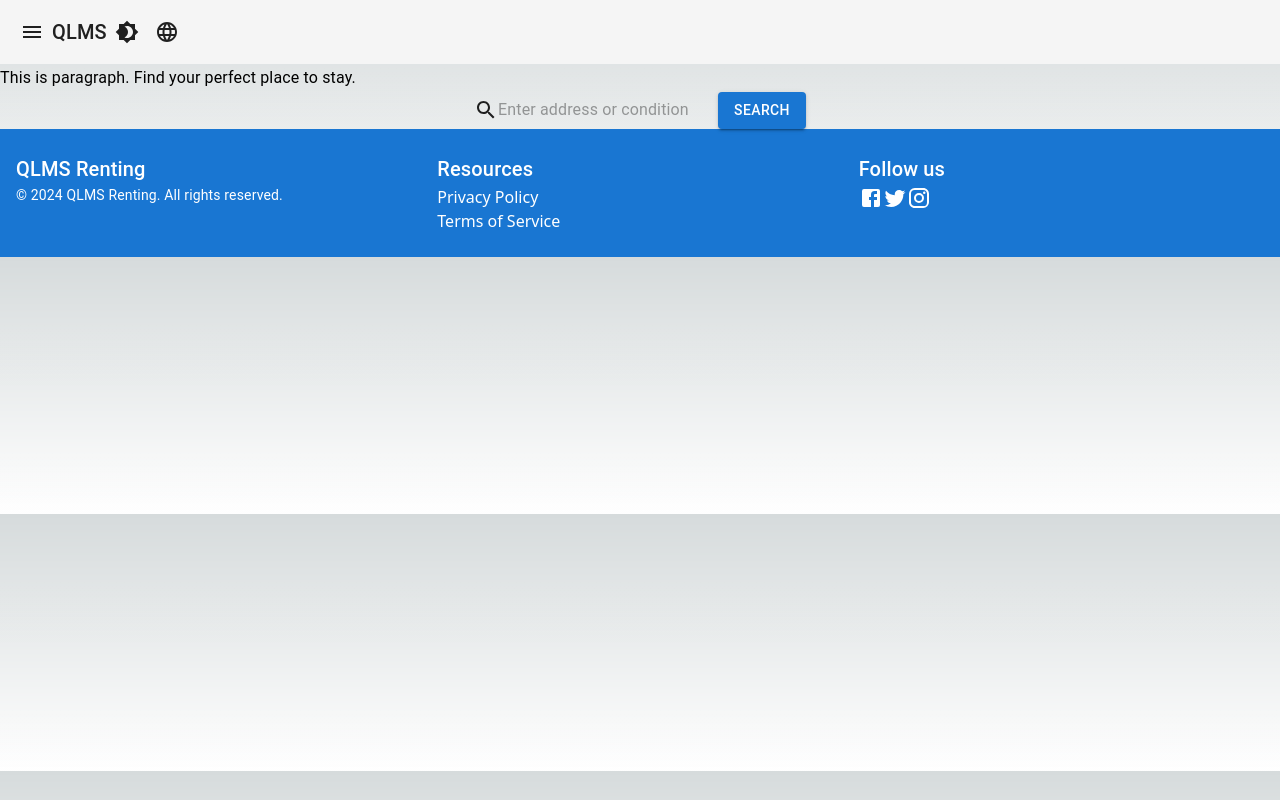
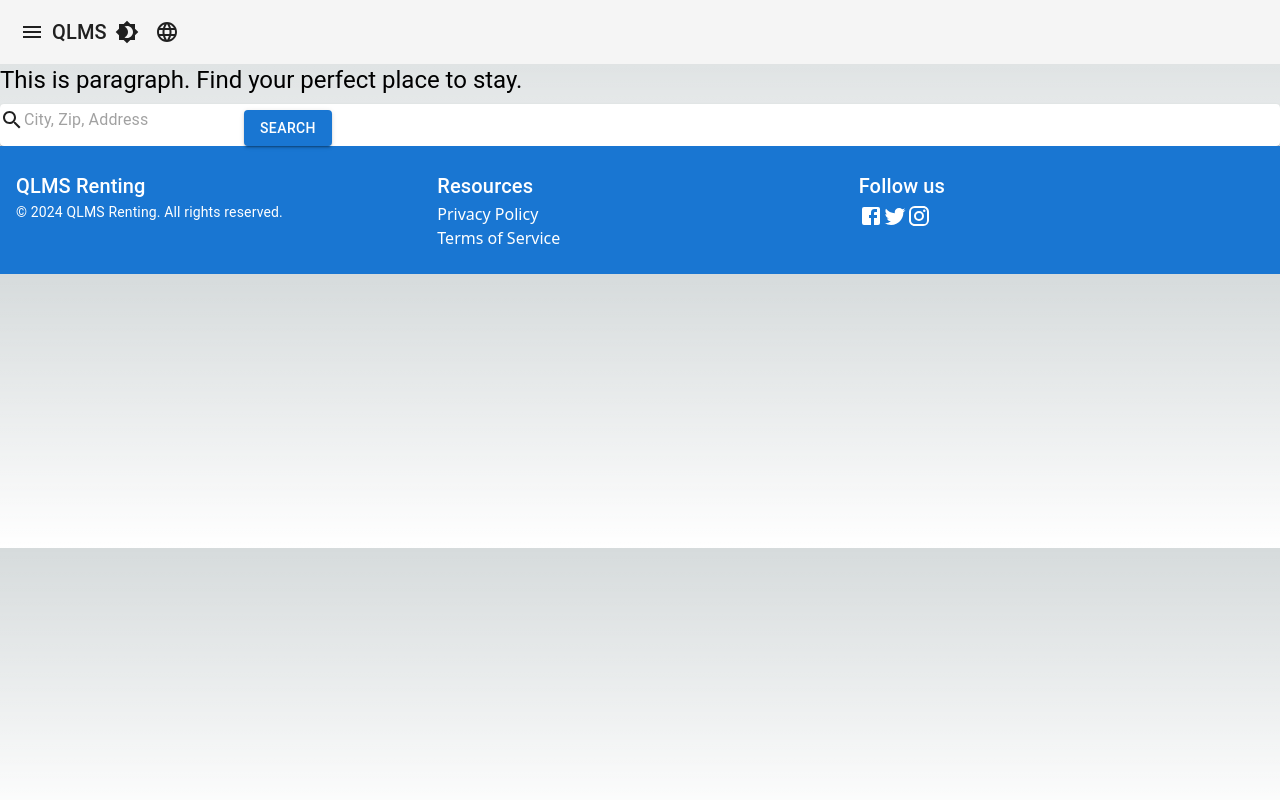
Before and after one commit to lisiCAO/DHRMS-FE, a Next.js app in the folder dhrms/: page /home in a window 1280 px wide. Built offline with nearby package versions, Linux system fonts and the light colour scheme.

Commit message:
set up theme and language context

```diff
--- a/dhrms/src/app/home/page.js
+++ b/dhrms/src/app/home/page.js
@@ -1,8 +1,9 @@
 'use client';
 import React, { useState } from 'react';
-import { InputBase, Button, Box, Modal, Typography } from '@mui/material';
+import { InputBase, Button, Box, Modal, Typography, Paper } from '@mui/material';
 import { Search as SearchIcon } from '@mui/icons-material';
-import styles from '@/styles/Home.module.css';
+import styles from '@/styles/Home.module.css'; // 确保样式路径正确
+
 const HomePage = () => {
   const [modalOpen, setModalOpen] = useState(false);
 
@@ -11,26 +12,26 @@ const HomePage = () => {
       {/* Modal for Menu */}
       <Modal open={modalOpen} onClose={() => setModalOpen(false)}>
         <Box className={styles.modalBox}>
-          {/* Modal content here */}
+          {/* Modal content such as navigation links or menu items */}
         </Box>
       </Modal>
 
-      <Box className="p-4 text-center">
-        <Typography variant="subtitle1" className="mb-4">
+      <Box className={styles.mainContainer}>
+        <Typography variant="h5" gutterBottom className={styles.introText}>
           This is paragraph. Find your perfect place to stay.
         </Typography>
-        <Box display="flex" justifyContent="center" alignItems="center" className="mb-4">
+        <Paper component="form" className={styles.searchBar}>
           <InputBase
-            className="border p-2 rounded-l-lg"
-            placeholder="Enter address or condition"
-            startAdornment={<SearchIcon />}
+            className={styles.input}
+            placeholder="City, Zip, Address"
+            startAdornment={<SearchIcon className={styles.searchIcon} />}
           />
-          <Button variant="contained" color="primary" className="rounded-r-lg">
+          <Button variant="contained" color="primary" className={styles.searchButton}>
             Search
           </Button>
-        </Box>
+        </Paper>
       </Box>
-      </>
+    </>
   );
 };
 
--- a/dhrms/src/contexts/LanguageContext.js
+++ b/dhrms/src/contexts/LanguageContext.js
@@ -1,14 +1,17 @@
-import React, { createContext, useContext, useState } from 'react';
+// src/contexts/LanguageContext.js
+import { createContext, useContext, useState } from 'react';
 
 const LanguageContext = createContext();
 
-export const useLanguage = () => useContext(LanguageContext);
+export function useLanguage() {
+  return useContext(LanguageContext);
+}
 
 export const LanguageProvider = ({ children }) => {
   const [language, setLanguage] = useState('en');
 
   const toggleLanguage = () => {
-    setLanguage((prevLang) => (prevLang === 'en' ? 'fr' : 'en'));
+    setLanguage((current) => (current === 'en' ? 'fr' : 'en'));
   };
 
   return (
--- a/dhrms/src/styles/globals.css
+++ b/dhrms/src/styles/globals.css
@@ -110,3 +110,17 @@ a {
     color-scheme: dark;
   }
 }
+
+.light-theme {
+  --foreground-rgb: 0, 0, 0;
+  --background-start-rgb: 214, 219, 220;
+  --background-end-rgb: 255, 255, 255;
+
+}
+
+.dark-theme {
+  --foreground-rgb: 255, 255, 255;
+  --background-start-rgb: 0, 0, 0;
+  --background-end-rgb: 0, 0, 0;
+
+}
```
Also changed, not shown: dhrms/src/app/layout.js (+8 -0 lines).
